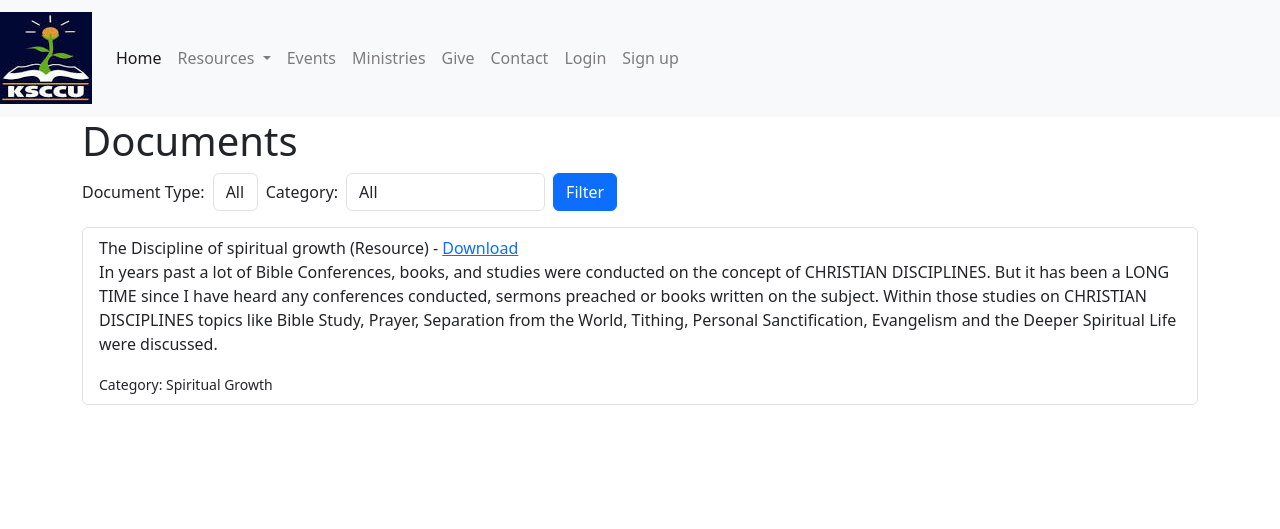
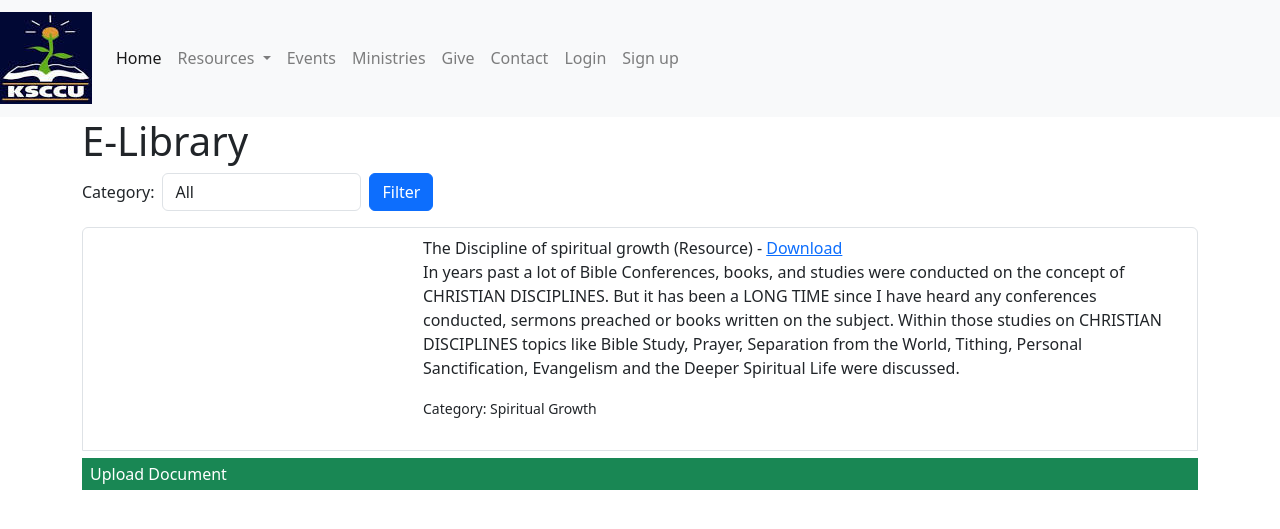
Before and after one commit to briansiky69/CU_HUB, a Django app: page /e-library/ in a window 1280 px wide. Shown: the part 25-554 px from the top of the page. Run offline with Django 4.2, Linux system fonts and the light colour scheme; data comes from the database, SQL or seed files in the repository; some libraries are stand-ins or nearby versions.

Commit message:
Design e-library documents page

```diff
--- a/event_resources/urls.py
+++ b/event_resources/urls.py
@@ -20,5 +20,6 @@ urlpatterns = [
     path('ministry/<int:ministry_id>/', views.ministry_detail_view, name='ministry_detail'),
     path('resource_library/', views.resource_library, name='resource_library'),
     path('e-library/', views.document_list, name='document_list'),
+    path('e-library/upload/document/', views.upload_document, name='upload_document'),
     path('logout/', views.logout_view, name='user-logout'),
 ]
--- a/event_resources/views.py
+++ b/event_resources/views.py
@@ -225,4 +225,4 @@ def upload_document(request):
             return redirect('document_list')
     else:
         form = DocumentForm()
-    return render(request, 'resources/upload_document.html', {'form': form})
+    return render(request, 'upload_document.html', {'form': form})
--- a/templates/e_library.html
+++ b/templates/e_library.html
@@ -2,19 +2,10 @@
 
 {% block content %}
 <div class="container-fluid p-0">
-    <h1>Documents</h1>
+    <h1>E-Library</h1>
 
     <!-- Filter Form -->
     <form method="get" class="form-inline mb-3">
-        <div class="form-group mr-2">
-            <label for="document_type" class="mr-2">Document Type:</label>
-            <select id="document_type" name="document_type" class="form-control">
-                <option value="">All</option>
-                {% for type, name in Document.CATEGORY_CHOICES %}
-                    <option value="{{ type }}" {% if selected_document_type == type %}selected{% endif %}>{{ name }}</option>
-                {% endfor %}
-            </select>
-        </div>
         <div class="form-group mr-2">
             <label for="category" class="mr-2">Category:</label>
             <select id="category" name="category" class="form-control">
@@ -28,16 +19,26 @@
     </form>
 
     <!-- Document List -->
-    <ul class="list-group">
+    <ul class="list-group list-unstyled">
         {% for document in documents %}
-            <li class="list-group-item">
-                {{ document.title }} ({{ document.get_document_type_display }}) - <a href="{{ document.file.url }}" target="_blank">Download</a>
+            <li class="list-group-item d-flex">
+                <div class="flex-1">
+                    <iframe src="{{ document.file.url }}" width="300px" height="200px">
+                        This browser does not support PDFs. Please download the PDF to view it: <a href="{{ document.file.url }}">Download PDF</a>
+                    </iframe>
+                </div>
+                <div class="ml-4">
+                    {{ document.title }} ({{ document.get_document_type_display }}) - <a href="{{ document.file.url }}" target="_blank">Download</a>
                 <p>{{ document.description }}</p>
                 <small>Category: {{ document.category.name }}</small>
+                </div>
             </li>
         {% empty %}
             <li class="list-group-item">No documents found.</li>
         {% endfor %}
+            <li class="nav-item my-2">
+                    <a class="nav-link text-white bg-success px-2 py-1" href="{% url 'event_resources:upload_document' %}">Upload Document</a>
+                </li>
     </ul>
 </div>
 {% endblock %}
```
Also changed, not shown: templates/upload_document.html (added, +31 -0 lines).
